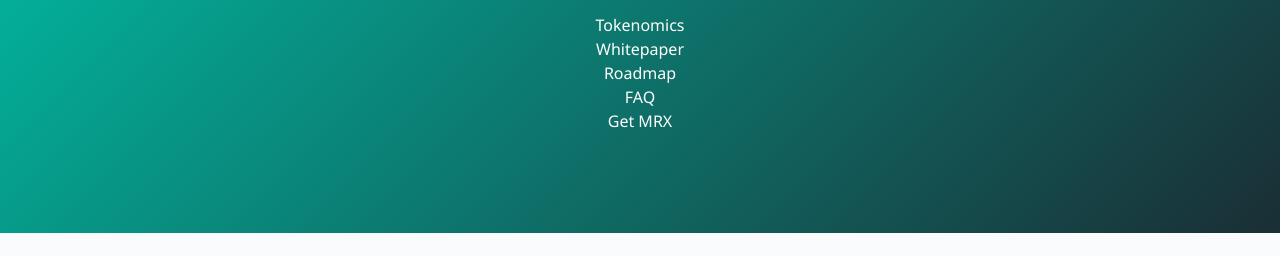
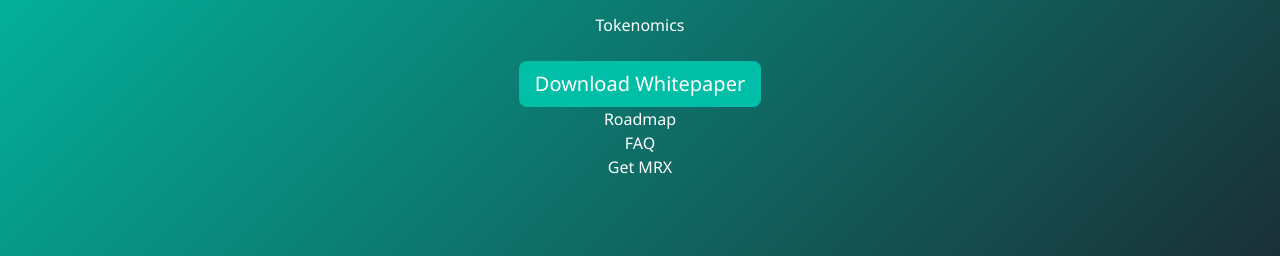
Before and after one commit to mercadoxcoin/mercadox-site, a plain HTML site: page index.html in a window 1280 px wide. Shown: the part 251-507 px from the top of the page. Drawn offline with nearby package versions, Linux system fonts and the light colour scheme.

Commit message:
Update index.html

```diff
--- a/index.html
+++ b/index.html
@@ -63,7 +63,7 @@
         <h1>Mercadox (MRX)</h1>
         <p class="lead">The Global Digital Token for Seamless Commerce</p>
         <a class="nav-link" href="tokenomics.html">Tokenomics</a>
-        <a class="nav-link" href="whitepaper.html">Whitepaper</a>
+        <a href="whitepaper.html" class="btn btn-primary btn-lg mt-4">Download Whitepaper</a>
         <a class="nav-link" href="roadmap.html">Roadmap</a>
         <a class="nav-link" href="faq.html">FAQ</a>
         <a class="nav-link" href="get-mrx.html">Get MRX</a>
```
